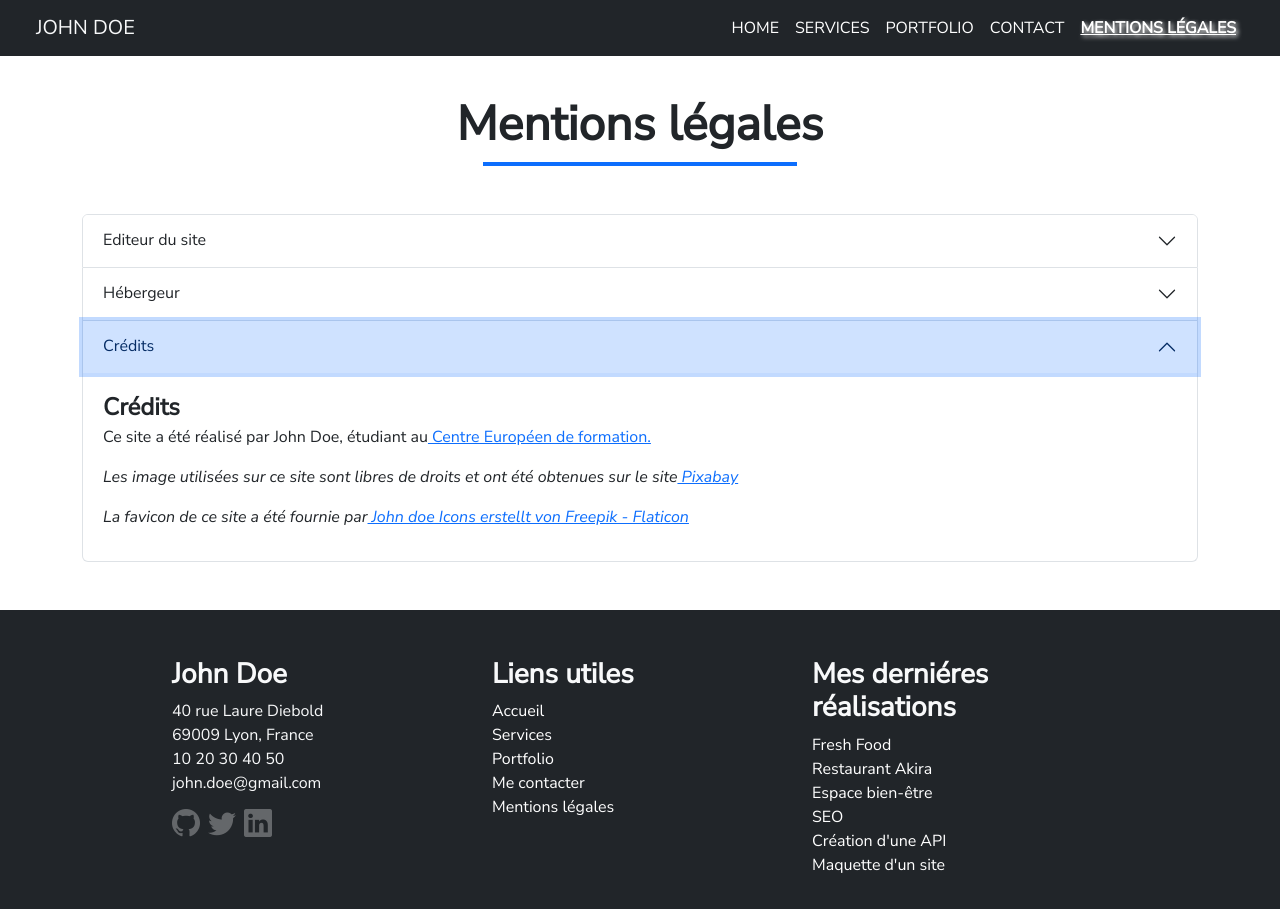
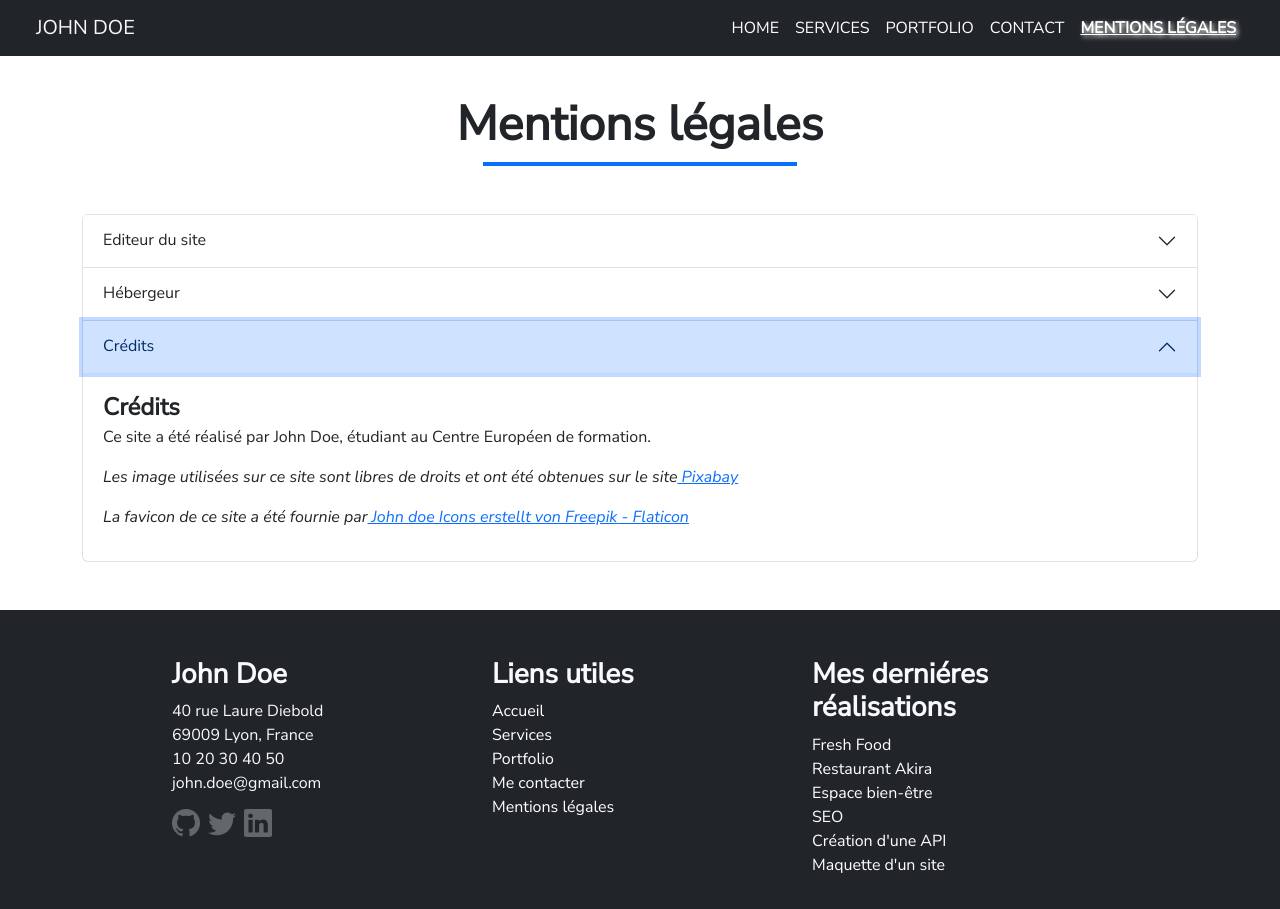
Before and after one commit to kev-aj72/Portfolio-John-Doe, a React (Create React App) app: page /Mentions in a window 1280 px wide. Both pictures are taken after a click on the button "Crédits". Built offline with nearby package versions, Linux system fonts and the light colour scheme.

Commit message:
petite modif style mentions legales

```diff
--- a/src/pages/MentionsLegales.jsx
+++ b/src/pages/MentionsLegales.jsx
@@ -53,9 +53,7 @@ const Mentions = () => {
             <div id="collapseThree" className="accordion-collapse collapse" data-bs-parent="#accordionExample">
               <div className="accordion-body">
                 <strong className="fs-4">Crédits</strong>
-                  <p>Ce site a été réalisé par John Doe, étudiant au
-                    <a href="https://bit.ly/4qLAQop"target="_blank"
-                      rel="noopener noreferrer"> Centre Européen de formation.</a></p>
+                  <p>Ce site a été réalisé par John Doe, étudiant au Centre Européen de formation.</p>
                 <div className="fst-italic">
                   <p>Les image utilisées sur ce site sont libres de droits et ont été obtenues sur le site
                     <a href="https://pixabay.com/fr/"target="_blank"
```
